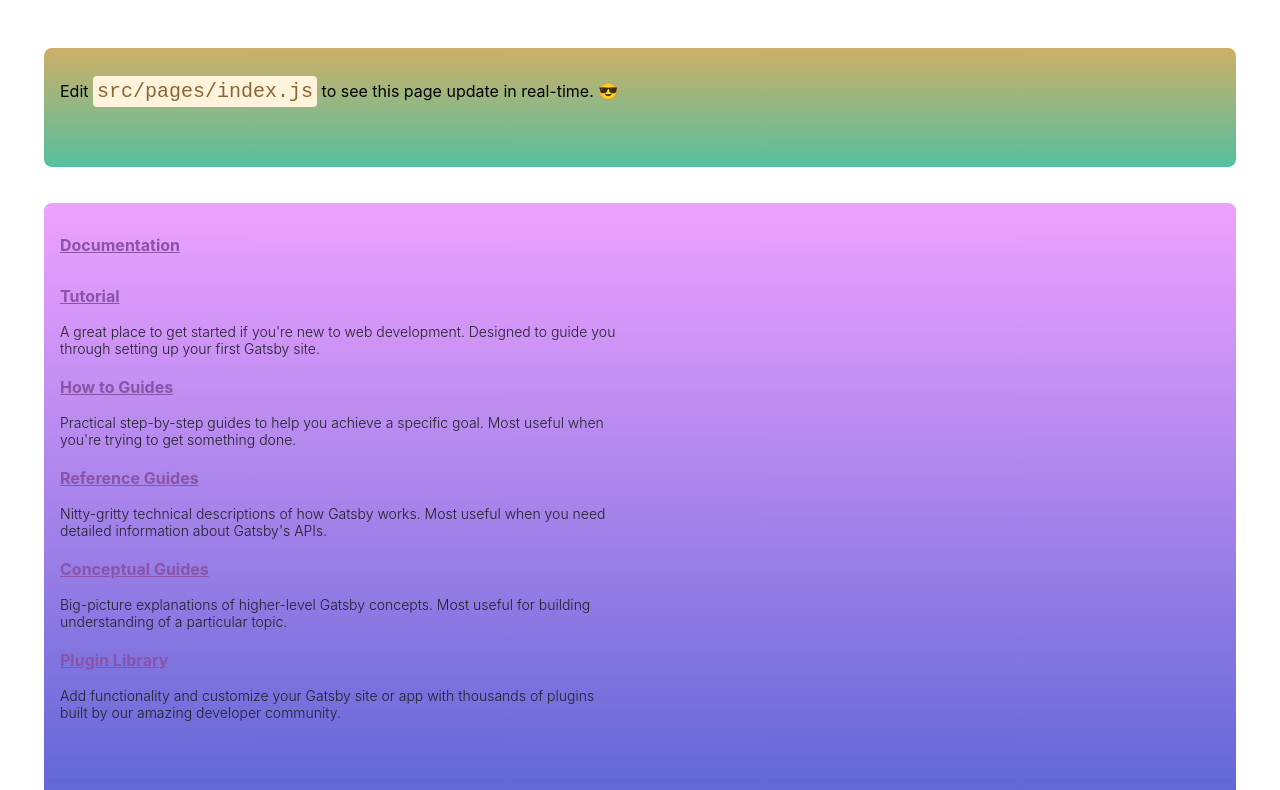
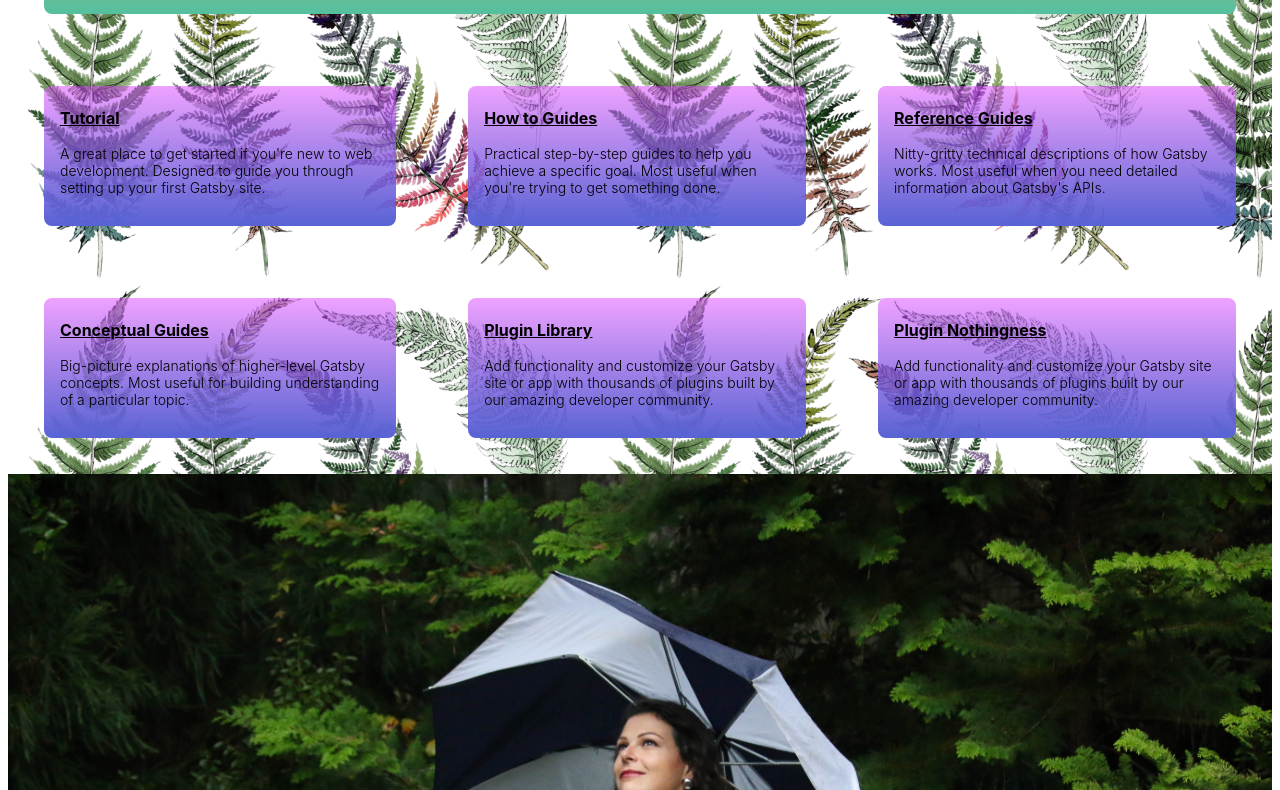
Before and after one commit to BitwiseAndrea/bitwiseandrea.github.io, a Gatsby site: page / in a window 1280 px wide. Shown: the part 141-931 px from the top of the page. Built offline with nearby package versions, Linux system fonts and the light colour scheme; Gatsby itself is replaced by a stand-in of ours.

Commit message:
Grid view

```diff
--- a/src/pages/index.js
+++ b/src/pages/index.js
@@ -1,9 +1,11 @@
 import * as React from "react"
 import AndreaPhoto from "../images/IMG_4389.jpg"
+import FernPhoto from "../images/ferns.png"
 
 // styles
 const pageStyles = {
   fontFamily: "-apple-system, fantasy",
+  backgroundImage: 'url(' + FernPhoto + ')'
 }
 
 const upperSectionStyles = {
@@ -13,13 +15,10 @@
   background: 'linear-gradient(180deg, #ceaf67, #54c09f)'
 }
 
-const sectionStyles = {
-  borderRadius: '8px',
-  padding: '16px',
-  margin: '36px',
-  background: 'linear-gradient(180deg, rgb(223 76 255 / 52%), #5863d4)'
+const gridStyles = {
+  display: 'grid',
+  gridTemplate: 'auto / auto auto auto'
 }
-
 const headingStyles = {
   marginTop: 0,
   marginBottom: 64,
@@ -38,15 +37,13 @@
   fontSize: "1.25rem",
   borderRadius: 4,
 }
-const listStyles = {
-  marginBottom: 96,
-  paddingLeft: 0,
-  listStyle: 'none'
-}
+
 const listItemStyles = {
   fontWeight: "300",
   fontSize: "24px",
-  maxWidth: "560px",
+  borderRadius: '8px',
+  padding: '16px',
+  margin: '36px'
 }
 
 const footerStyles = {
@@ -57,28 +54,16 @@
 }
 
 const linkStyle = {
-  color: "#8954A8",
+  color: "#000000",
   fontWeight: "bold",
   fontSize: "16px",
   verticalAlign: "5%",
 }
 
-const docLinkStyle = {
-  ...linkStyle,
-  listStyleType: "none",
-  marginBottom: 24,
-}
-
 const descriptionStyle = {
-  color: "#232129",
   fontSize: "14px",
 }
 
-const docLink = {
-  text: "Documentation",
-  url: "https://www.gatsbyjs.com/docs/",
-  color: "#8954A8",
-}
 // data
 const links = [
   {
@@ -86,36 +71,49 @@
     url: "https://www.gatsbyjs.com/docs/tutorial/",
     description:
       "A great place to get started if you're new to web development. Designed to guide you through setting up your first Gatsby site.",
-    color: "#E95800",
+
+      background: 'linear-gradient(180deg, rgb(223 76 255 / 52%), #5863d4)'
   },
   {
     text: "How to Guides",
     url: "https://www.gatsbyjs.com/docs/how-to/",
     description:
       "Practical step-by-step guides to help you achieve a specific goal. Most useful when you're trying to get something done.",
-    color: "#1099A8",
+
+      background: 'linear-gradient(180deg, rgb(223 76 255 / 52%), #5863d4)'
   },
   {
     text: "Reference Guides",
     url: "https://www.gatsbyjs.com/docs/reference/",
     description:
       "Nitty-gritty technical descriptions of how Gatsby works. Most useful when you need detailed information about Gatsby's APIs.",
-    color: "#BC027F",
+
+      background: 'linear-gradient(180deg, rgb(223 76 255 / 52%), #5863d4)'
   },
   {
     text: "Conceptual Guides",
     url: "https://www.gatsbyjs.com/docs/conceptual/",
     description:
       "Big-picture explanations of higher-level Gatsby concepts. Most useful for building understanding of a particular topic.",
-    color: "#0D96F2",
+
+      background: 'linear-gradient(180deg, rgb(223 76 255 / 52%), #5863d4)'
   },
   {
     text: "Plugin Library",
     url: "https://www.gatsbyjs.com/plugins",
     description:
       "Add functionality and customize your Gatsby site or app with thousands of plugins built by our amazing developer community.",
-    color: "#000000",
+
+      background: 'linear-gradient(180deg, rgb(223 76 255 / 52%), #5863d4)'
   },
+  {
+    text: "Plugin Nothingness",
+    url: "https://www.gatsbyjs.com/kjaskjldfalk",
+    description:
+      "Add functionality and customize your Gatsby site or app with thousands of plugins built by our amazing developer community.",
+
+      background: 'linear-gradient(180deg, rgb(223 76 255 / 52%), #5863d4)'
+  }
 ]
 
 // markup
@@ -123,14 +121,6 @@
   return (
     <main style={pageStyles}>
       <title>Home Page</title>
-      <h1 style={headingStyles}>
-        Congratulations
-        <br />
-        <span style={headingAccentStyles}>— you just made a Gatsby site! </span>
-        <span role="img" aria-label="Party popper emojis">
-          🎉🎉🎉
-        </span>
-      </h1>
       <div style={upperSectionStyles}>
         <p style={paragraphStyles}>
           Edit <code style={codeStyles}>src/pages/index.js</code> to see this page
@@ -141,18 +131,9 @@
         </p>
       </div>
 
-      <div style={sectionStyles}>
-        <ul style={listStyles}>
-          <li style={docLinkStyle}>
-            <a
-              style={linkStyle}
-              href={`${docLink.url}?utm_source=starter&utm_medium=start-page&utm_campaign=minimal-starter`}
-            >
-              {docLink.text}
-            </a>
-          </li>
+      <div style={gridStyles}>
           {links.map(link => (
-            <li style={{ ...listItemStyles, color: link.color }}>
+            <div key={link.url} style={{ ...listItemStyles, background: link.background }}>
               <span>
                 <a
                   style={linkStyle}
@@ -162,10 +143,10 @@
                 </a>
                 <p style={descriptionStyle}>{link.description}</p>
               </span>
-            </li>
+            </div>
           ))}
-        </ul>
       </div>
+
       <div style={footerStyles} />
     </main>
   )
```
Also changed, not shown: src/images/ferns.png (added).
